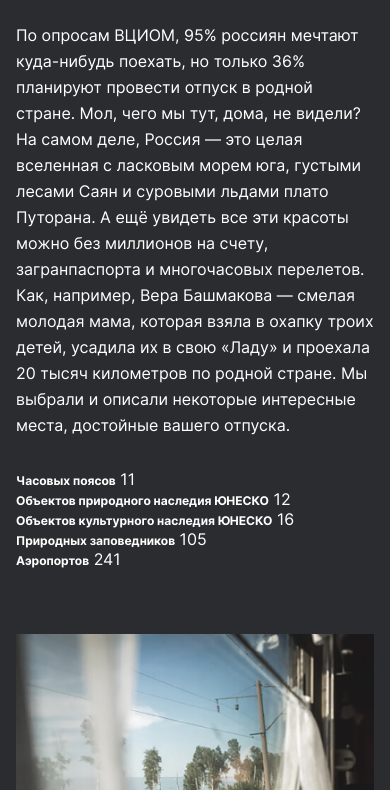
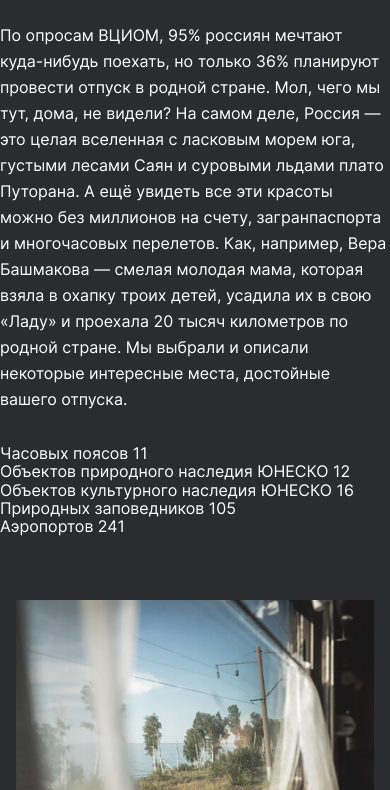
Before and after one commit to avetkovskaya/russian-travel, a plain HTML site: page index.html in a window 390 px wide. Shown: the part 673-1463 px from the top of the page. Drawn offline with Linux system fonts and the light colour scheme.

Commit message:
Last-child

```diff
--- a/blocks/intro/__list-accent/intro__list-accent.css
+++ b/blocks/intro/__list-accent/intro__list-accent.css
@@ -1,6 +1,6 @@
 .intro__list-accent {
-    font-weight: bold;
+    font-weight: 400;
     font-style: normal;
-    font-size: 12px;
+    font-size: 16px;
     line-height: 18px;
 }
--- a/blocks/intro/__list/intro__list.css
+++ b/blocks/intro/__list/intro__list.css
@@ -1,6 +1,6 @@
 .intro__list {
     max-width: 690px;
-    margin: 0 auto;
+    margin: 0;
     padding: 0;
     list-style-type: none;
     box-sizing: border-box;
--- a/blocks/intro/__text/intro__text.css
+++ b/blocks/intro/__text/intro__text.css
@@ -1,5 +1,4 @@
 .intro__text {
-    max-width: 690px;
     margin-bottom: 32px;
     font-style: normal;
     font-weight: normal;
--- a/blocks/intro/intro.css
+++ b/blocks/intro/intro.css
@@ -1,24 +1,24 @@
 .intro {
     max-width: 984px;
-    margin: 0 auto 92px;
+    margin: 0;
     }
 
 @media screen and (max-width: 1024px) {
   .intro {
-  margin: 0 48px 92px;
+  margin: 0;
   }
 }
 
 @media screen and (max-width: 768px) {
 .intro {
 max-width: 720px;
-margin: 0 24px 88px;
+margin: 0;
   }
 }
 
 @media screen and (max-width: 425px) {
 .intro {
-margin: 0 16px;
+margin: 0;
 margin-bottom: 64px;
  }
 }
--- a/blocks/places/__paragraph/places__paragraph.css
+++ b/blocks/places/__paragraph/places__paragraph.css
@@ -21,6 +21,7 @@
        max-width: 288px;
        margin-left: 16px;
        margin-right: 16px;
+       margin-bottom: 25px;
       }
     }
 
--- a/index.html
+++ b/index.html
@@ -168,7 +168,7 @@
       <a href="https://stampsy.com/na-elektrichkakh-do-baikala" class="cover__overlay" target="_blank">na-elektrichkakh-do-baikala
         <h3 class="cover__title">До Байкала «на собаках»</h3>
         <p class="cover__subtitle">По мотивам учебной темы о Транссибе и
-          iframes — путешествие от столицы до Байкала на электричках.»</p>
+          iframes — путешествие от столицы до Байкала на электричках.</p>
       </a>
     </section>
 
```
